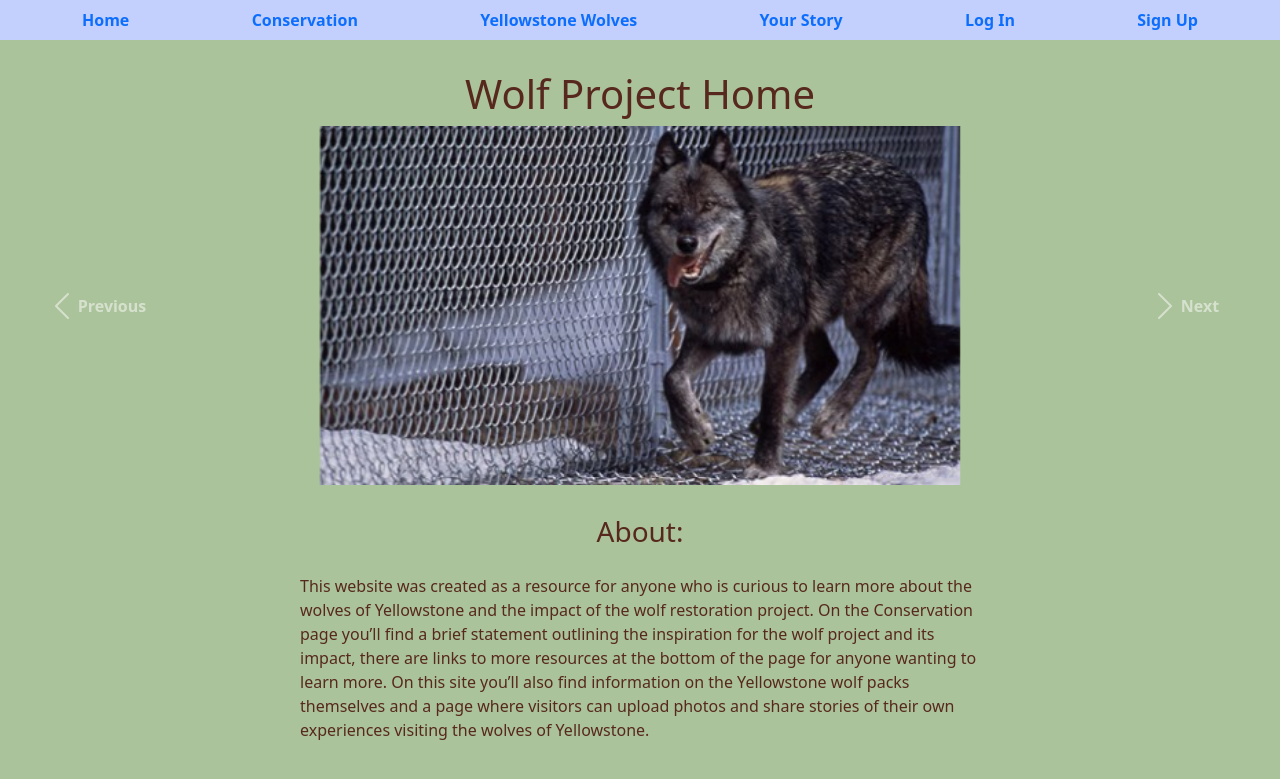
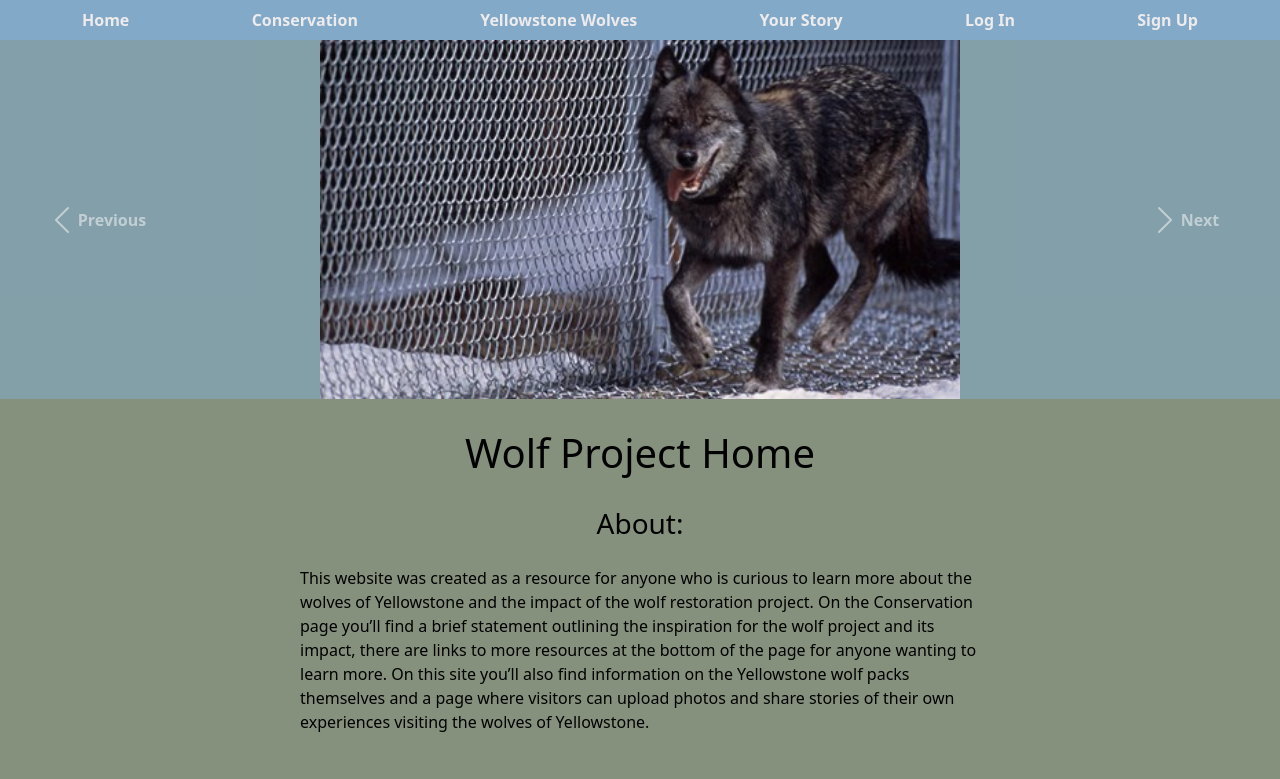
Before and after one commit to justingracie/Wolf-Conservation-Project, a Django app: page / in a window 1280 px wide. Shown: the top 779 px of the page. Run offline with Django 4.2, Linux system fonts and the light colour scheme; some libraries are stand-ins or nearby versions.

Commit message:
more styling tweaks

```diff
--- a/WOLF_Project/main_app/static/styles/main.css
+++ b/WOLF_Project/main_app/static/styles/main.css
@@ -1,11 +1,12 @@
 body {
-    background-color: #abc39b;
+    background-color: #85917D;
     justify-content: center;
     text-align: center;
-    color: #57291E;
+    color: black;
 }
 nav {
-    background-color: #C3D0FD;
+    background-color: #82afdad0;
+    color: white;
 }
 .map{
 
@@ -39,9 +40,10 @@ a{
     text-decoration: none;
     text-transform: capitalize;
     font-weight: bold;
+    color: rgb(237, 235, 235);
 }
 .detail{
-    background-color:  #C3D0F2;
+    background-color:  #82afda95;
     margin-top: 50px;
     max-width: 800px;
     border-style: solid;
@@ -52,6 +54,7 @@ a{
     padding-right: 12px;
     padding-top: 12px;
     padding-bottom: 12px;
+    color: black;
 
 }
 
@@ -68,7 +71,7 @@ a{
 }
 
 .pack{
-    background-color: #C3D0F2;
+    background-color: #82afdad0;
     border-style: solid;
     border-color: black;
     border-radius: 8px;
--- a/WOLF_Project/main_app/templates/home.html
+++ b/WOLF_Project/main_app/templates/home.html
@@ -1,7 +1,7 @@
 {% extends 'base.html'%}
 {% block content%}
 
-<h1 class="header">Wolf Project Home</h1>
+
 <!-- <style>
     .carousel-item{
         height: 32rem;
@@ -34,7 +34,11 @@
         </div>
     </div>
 </div> -->
-
+<style>
+    .carousel-item{
+        background-color: #82afda79;
+    }
+</style>
 <div id="carouselExampleControls" class="carousel slide" data-ride="carousel">
     <div class="carousel-inner">
         <div class="carousel-item active">
@@ -56,6 +60,7 @@
         <span class="sr-only">Next</span>
         </a>
 </div>
+<h1 class="header">Wolf Project Home</h1>
 <div>
     <h3 class="header">About:</h3>
     <div class="concopy">
--- a/WOLF_Project/main_app/templates/pack_detail.html
+++ b/WOLF_Project/main_app/templates/pack_detail.html
@@ -8,9 +8,9 @@
 
         <img class="photo" width="500" height="450" src={{pack.img}} alt={{pack.name}}>
         <h2>{{pack.name}}</h2>
-        <p>Year Founded: {{pack.founded}}</p>
-        <p>Adult members: {{pack.adults}}</p>
-        <p>Pups: {{pack.pups}}</p>
+        <p> <b>Year Founded:</b> {{pack.founded}}</p>
+        <p> <b>Adult members:</b> {{pack.adults}}</p>
+        <p><b>Pups:</b> {{pack.pups}}</p>
         <h2>History:</h2>
         <div>
             <p>{{pack.history}}</p>
```
